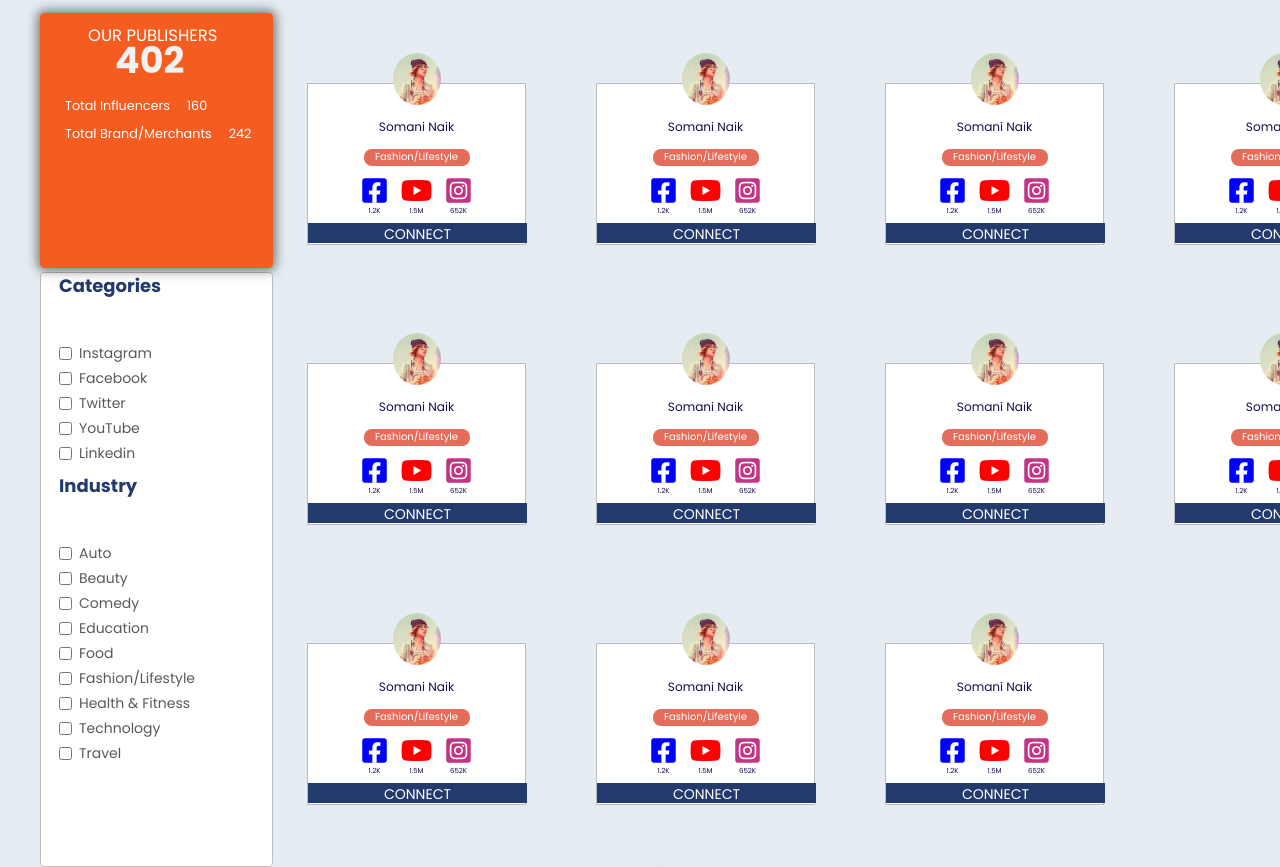
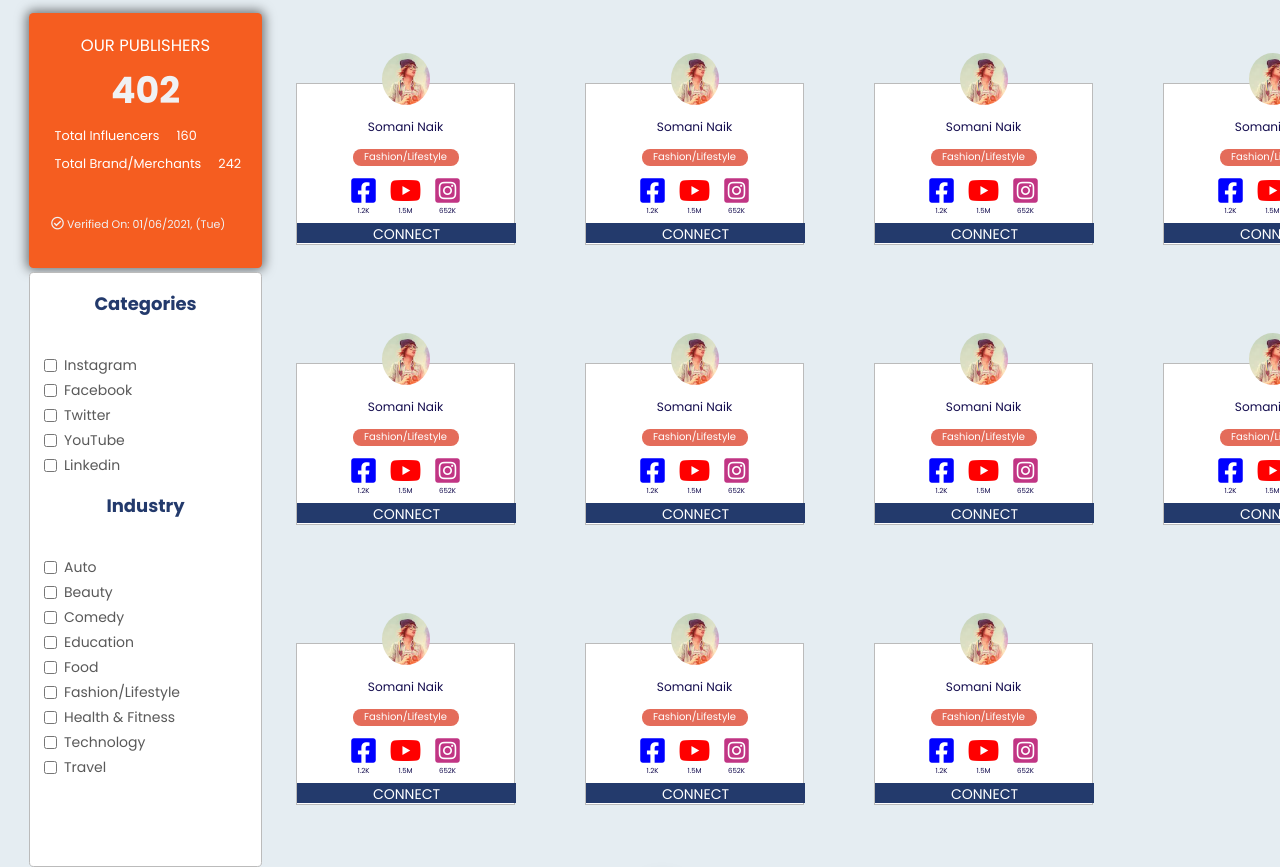
Before and after one commit to shivamgupta6588/Ad-dekho, a plain HTML site: page index.html in a window 1280 px wide. Shown: the part 497-1364 px from the top of the page. Drawn offline with nearby package versions, Linux system fonts and the light colour scheme.

Commit message:
checboxes pannel setting done

```diff
--- a/adDekho.css
+++ b/adDekho.css
@@ -24,11 +24,12 @@ body {
 	grid-row-gap: 0.3em;
 	font-family: Poppins;
 	font-style: normal;
+    margin-left: 1em;
 }
 
 .box1{
 	background-color: #F55D20;
-	z-index: 1;
+	/* z-index: 1; */
 	box-shadow: 0px 0px 10.9659px 2.74148px rgba(0, 0, 0, 0.51);
 	border-radius: 4.56914px;
 
@@ -38,40 +39,35 @@ body {
 	font-size: 36.43px;
 	font-weight: 600;
 	color: #F0F1F3;
-    padding-left: 75px;
-    padding-top: 22px;
+    /* padding-left: 75px;
+    padding-top: 22px; */
+    text-align: center;
+
 }
 
 #publisher{
-    position: absolute;
     font-weight: 500;
     font-size: 16.4489px;
     color: #FFFFFF;
-    padding-left: 48px;
-    padding-top: 11px;
+    text-align: center;
+    /* padding-left: 48px;
+    padding-top: 11px; */
 }
 
-#influencers{
+#influencers ,#brands{
     font-weight: 500;
     font-size: 12.789px;
     color: #FFFFFF;
-    padding-left: 25px;
-}
-
-#brands{
-    font-weight: 500;
-    font-size: 12.789px;
-    color: #FFFFFF;
-    padding-left: 25px;
+    padding-left: 2em;
 }
 
 #date{
-	position: absolute;
     font-weight: normal;
     font-size: 11px;
     color: #F0F1F3;
-    padding-left: 28px;
-    padding-top: 9px;
+    padding-left: 2em;
+    padding-top: 3em;
+
 }
 
 .box2{
@@ -82,26 +78,26 @@ body {
 }
 
 .headings {
-	position: absolute;
-    width: 100.1px;
-    height: 26.95px;
 	font-weight: 500;
 	font-size: 18px;
 	color: #233A6C;
-	padding-left: 18px;
+    padding: 0%;
+    margin: 0;
+    text-align: center;
+    margin-top: 1em;
 }
 
 .checkboxes-1{
-	padding-top: 60px;
-	padding-left: 18px;
+	padding-top: 2em;
+	padding-left: 1em;
 }
 
 .checkboxes-2{
-	padding-top: 60px;
-	padding-left: 18px;
+	padding-top: 2em;
+	padding-left: 1em;
+
 }
 
 .checkbox{
-	margin: 1px 0px 8px 0px;
 	color: #595959;
 }
--- a/index.html
+++ b/index.html
@@ -77,14 +77,13 @@
 <section><img id="backimage" src="./images/social-media.png" ></section>
 <section id="mainsection">
 <div id="mainbody"  style="display: flex;" >
-    <div class = "wrapper-box" style="margin-left: 25px;  " >
+    <div class = "wrapper-box"  >
 
         <div class = "box1">
-            <p id = "publisher"> OUR PUBLISHERS </p>
-            <p id = "num"> 402 </p>
+            <p id = "num"><span id="publisher">OUR PUBLISHERS</span><br> 402 </p>
             <p id = "influencers"> Total Influencers &nbsp; &nbsp; 160</p>
             <p id = "brands"> Total Brand/Merchants &nbsp; &nbsp; 242</p>
-            <!-- <p id = "date"> <img src = "./images/verify.jpg" > Verified On: 01/06/2021, (Tue) </p> -->
+            <p id = "date"> <i style="color: #F0F1F3; font-size: 13px;"class="far fa-check-circle"></i> <span>Verified On: 01/06/2021, (Tue)</span> </p>
         </div>
 
         <div class = "box2" >
--- a/tempgrid.css
+++ b/tempgrid.css
@@ -126,7 +126,6 @@
     font-size: 10px;
 }
 
-
 .connect{
 	display: block;
 	position: absolute;
```
